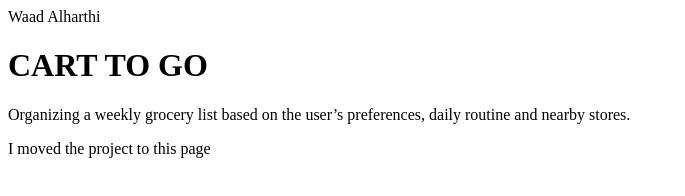
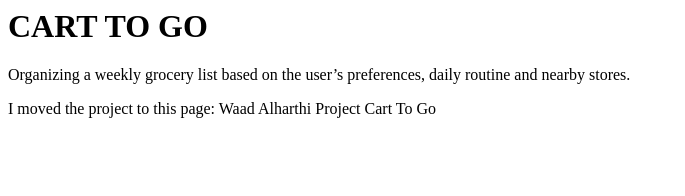
Before and after one commit to promise648/CARTTOGO, a plain HTML site: page index.html in a window 1280 px wide. Shown: the whole page, without its empty margins (0-685 px from the left). Drawn offline with Linux system fonts and the light colour scheme.

Commit message:
Update index.html

```diff
--- a/index.html
+++ b/index.html
@@ -1,13 +1,10 @@
 <html>
 	<body>
-		<p> Waad Alharthi </p>
-
 		<h1>CART TO GO </h1>
 
  		<p>Organizing a weekly grocery list based on the user’s preferences, daily routine and nearby stores.</p>
 
-    I moved the project to this page
-		<p><a href="https://waadalharthi.github.io/CARTTOGO"> </a></p>
+    		<p>I moved the project to this page: <a href="https://waadalharthi.github.io/CARTTOGO"> </a> Waad Alharthi Project Cart To Go </p>
 
 	</body>
 </html>
```
